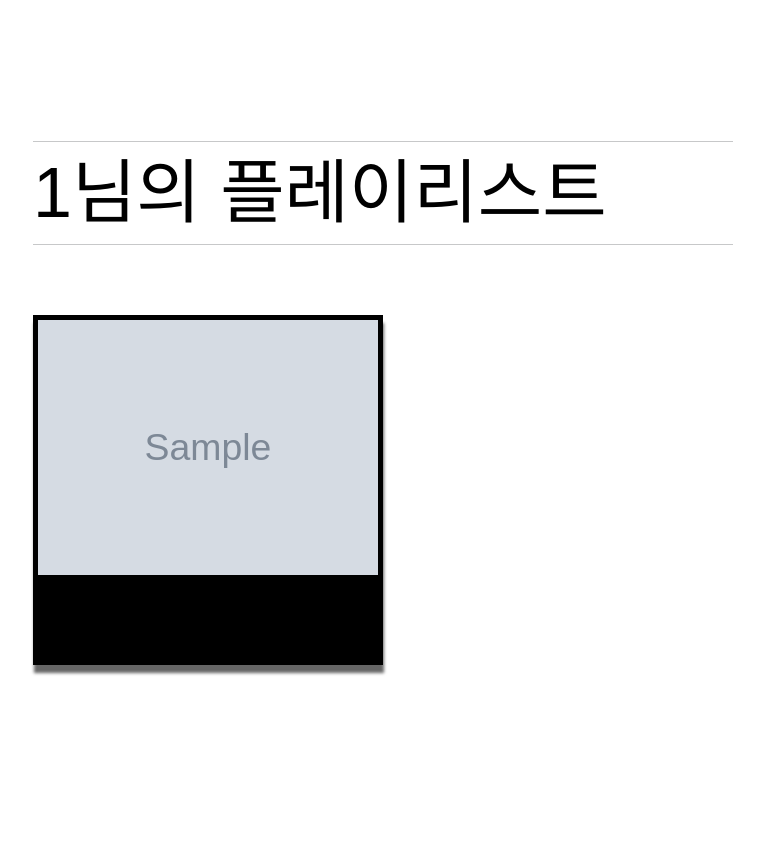
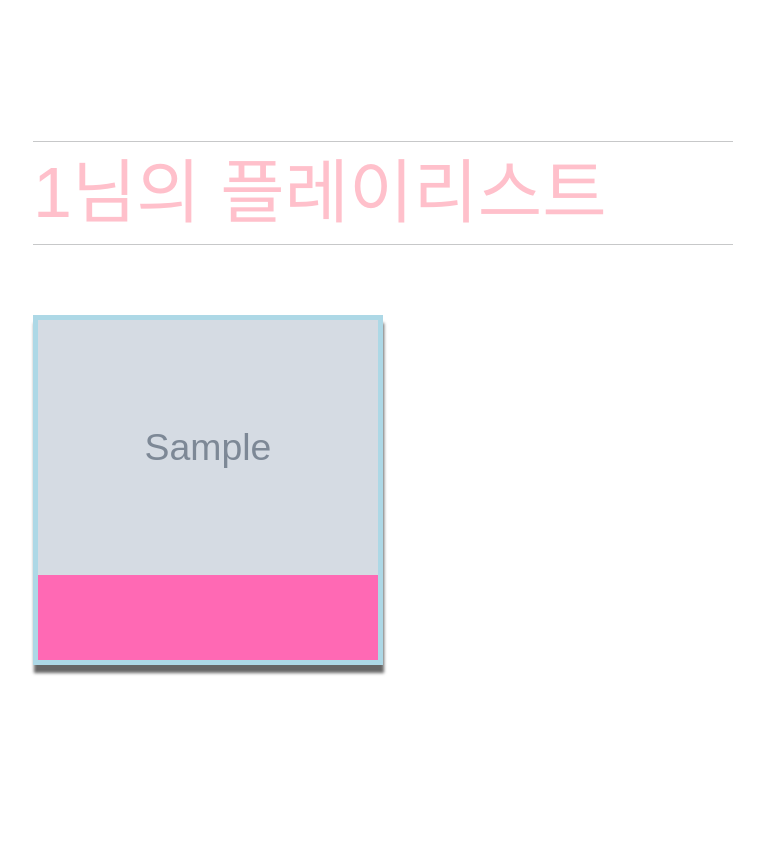
Before and after one commit to proamateur92/mini-project-team9, a Flask app: template main/templates/mypage.html in a window 1280 px wide. Shown: the part 164-1028 px from the top of the page, without its empty margins (67-831 px from the left). Run offline with Flask 2, Linux system fonts and the light colour scheme; the template is opened without the code that fills it: most values are stand-ins (such as "Sample title", 1, 10 or a date in 2020); grey boxes marked "Sample" are stand-in pictures; some libraries are stand-ins or nearby versions; some web fonts are replaced.

Commit message:
my page 글씨 색깔 변경 / hover 색깔 변경

```diff
--- a/main/static/css/screen/mypage.css
+++ b/main/static/css/screen/mypage.css
@@ -77,11 +77,11 @@
 	/*-moz-box-sizing:border-box;*/
 	background-attachment: fixed;
 	position: relative;
-
+	size:fixed;
 	background-size: inherit;
-	background: #000;
+	background: hotpink;
 	width: 350px; height: 350px;
-	border: 5px solid #000000;
+	border: 5px solid lightblue;
 	cursor: pointer;
 	overflow: hidden;
 	box-shadow: 1px 8px 3px rgba(0,0,0,0.6);
--- a/main/templates/mypage.html
+++ b/main/templates/mypage.html
@@ -47,7 +47,7 @@
         <div class="mypli">
             <div class="empty-box"></div>
             <hr>
-            <h1 style="font-size: 70px; color: black">{{ id }}님의 플레이리스트</h1>
+            <h1 style="font-size: 70px; color: pink">{{ id }}님의 플레이리스트</h1>
             <hr>
             <div class="artist-main-info">
                 <div class="test">
```
